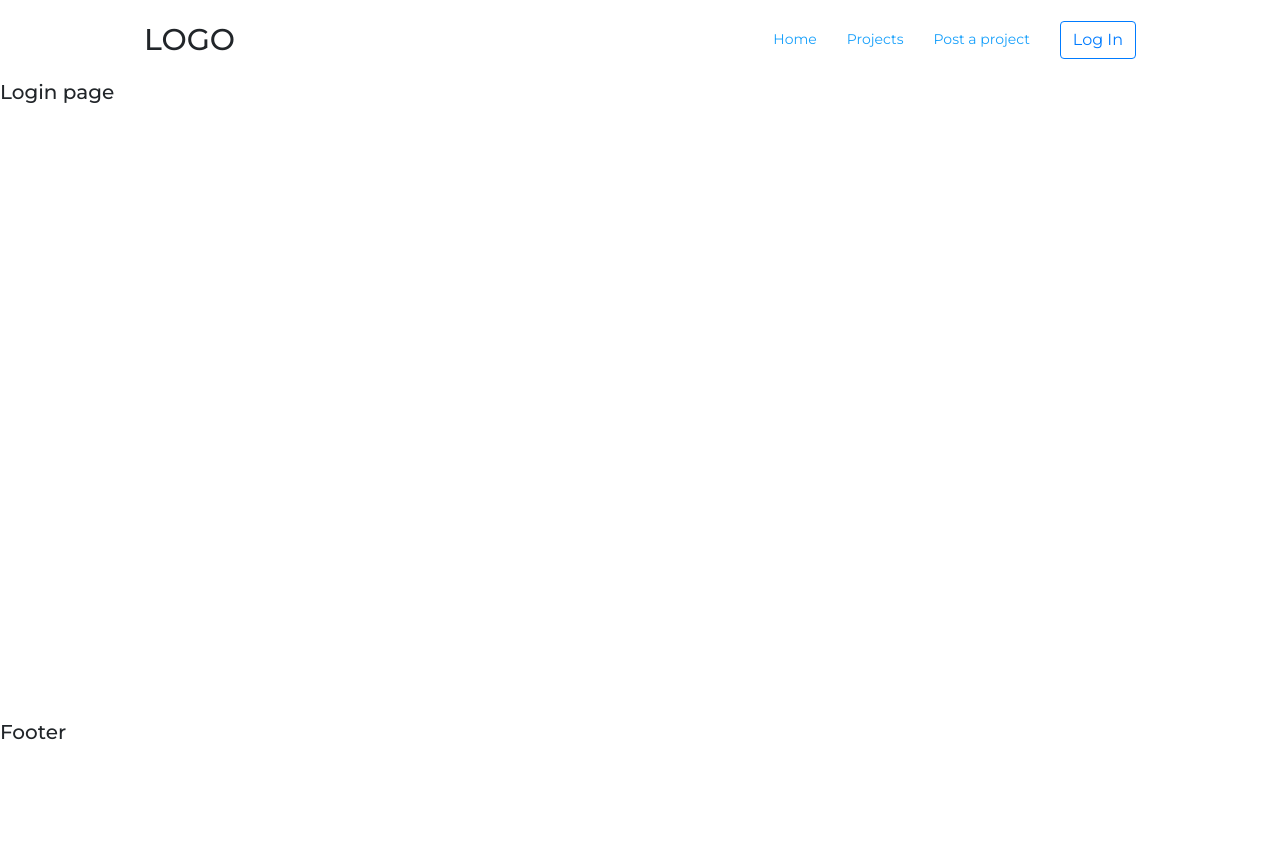
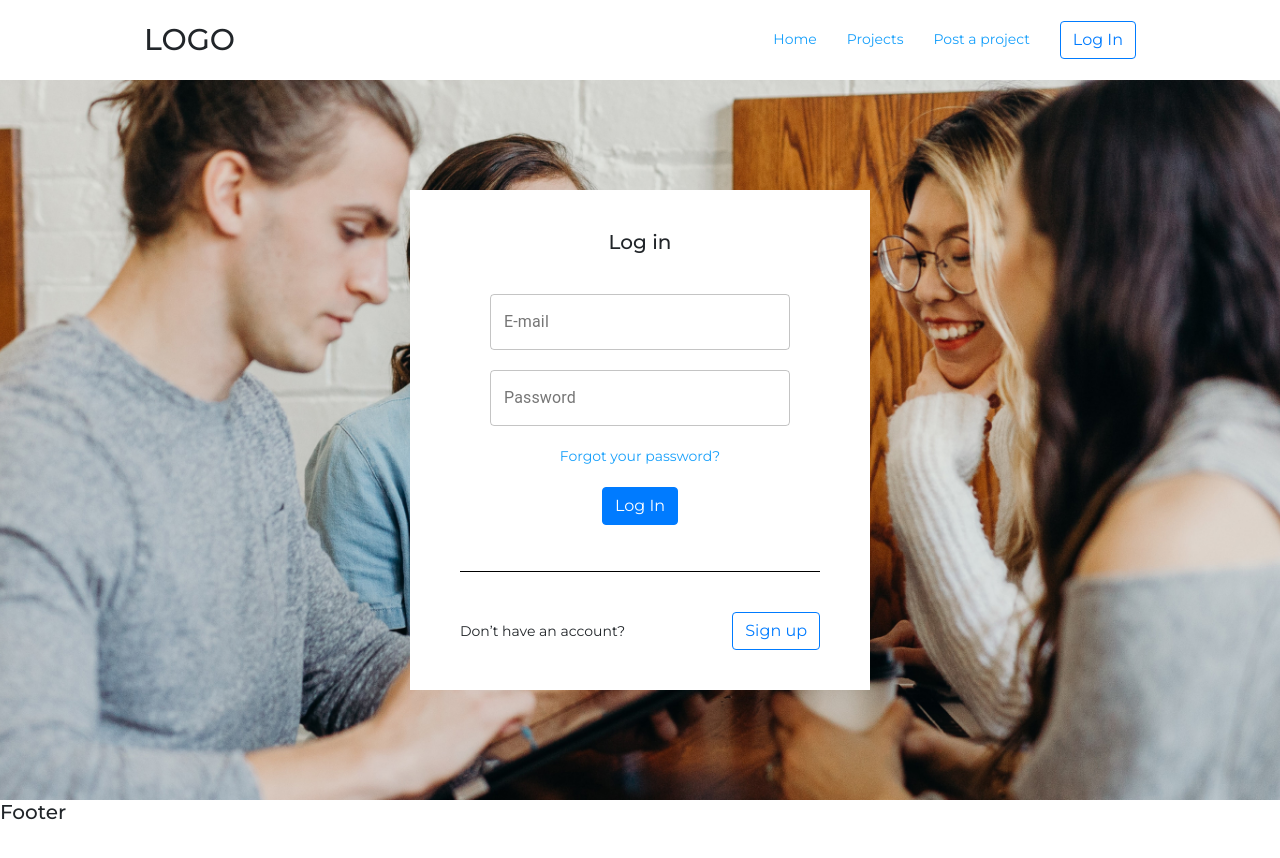
Before and after one commit to bolbatart/bbd-client, a React (Create React App) app: page /login in a window 1280 px wide. Shown: the top 858 px of the page. Before the commit the page ends 800 px from the top, so only its background shows below. Built offline with nearby package versions, Linux system fonts and the light colour scheme.

Commit message:
login, register page's UI

```diff
--- a/package.json
+++ b/package.json
@@ -3,6 +3,7 @@
   "version": "0.1.0",
   "private": true,
   "dependencies": {
+    "@material-ui/core": "^4.11.3",
     "@testing-library/jest-dom": "^5.11.10",
     "@testing-library/react": "^11.2.5",
     "@testing-library/user-event": "^12.8.3",
--- /dev/null
+++ b/src/components/Backgrounds/AuthBackground.tsx
@@ -0,0 +1,27 @@
+import React from "react";
+import styled from "styled-components";
+import BackgroundImage from "assets/images/authbc.jpg";
+
+interface IProps extends IStyledProps {}
+
+const AuthBackground: React.FC<IProps> = (props) => {
+  return (
+    <StyledAuthBackground image={props.image}>
+      {props.children}
+    </StyledAuthBackground>
+  );
+};
+
+export default AuthBackground;
+
+interface IStyledProps {
+  image: string;
+}
+
+const StyledAuthBackground = styled.div<IStyledProps>`
+  min-height: calc(100vh - 80px);
+  background: url(${(props) => props.image}) center / cover no-repeat;
+  display: flex;
+  align-items: center;
+  justify-content: center;
+`;
--- a/src/pages/Login.tsx
+++ b/src/pages/Login.tsx
@@ -1,14 +1,152 @@
 import React from "react";
 import styled from "styled-components";
+import { useHistory } from "react-router-dom";
+import { routePaths } from "services/router/routes";
+
+import BackgroundImage from "assets/images/authbc.jpg";
+
+import AuthBackground from "components/Backgrounds/AuthBackground";
+import TextField from "@material-ui/core/TextField";
+import { Button } from "reactstrap";
 
 const Login: React.FC = () => {
+  const history = useHistory();
+
+  function onRegister() {
+    history.push(routePaths.register);
+  }
+
   return (
-    <StyledLogin>
-      <h4>Login page</h4>
-    </StyledLogin>
+    <AuthBackground image={BackgroundImage}>
+      {/* Dialog's container */}
+      <StyledLogin>
+        {/* Dialog */}
+        <div className="ath__container">
+          {/* Form section */}
+          <div className="ath-form__wrapper">
+            <h4>Log in</h4>
+
+            <form className="ath-form">
+              <div className="ath-form__item">
+                <TextField
+                  id="outlined-basic"
+                  label="E-mail"
+                  variant="outlined"
+                />
+              </div>
+
+              <div className="ath-form__item">
+                <TextField
+                  id="outlined-basic"
+                  label="Password"
+                  variant="outlined"
+                  type="password"
+                />
+              </div>
+
+              <span className="ath-form__fpw">Forgot your password?</span>
+
+              <Button color="primary" type="button">
+                Log In
+              </Button>
+            </form>
+          </div>
+          {/* Footer section */}
+          <div className="ath-footer">
+            <div className="ath-footer__content">
+              <span>Don’t have an account?</span>
+              <Button
+                outline
+                color="primary"
+                type="button"
+                onClick={onRegister}
+              >
+                Sign up
+              </Button>
+            </div>
+          </div>
+        </div>
+      </StyledLogin>
+    </AuthBackground>
   );
 };
 
 export default Login;
 
-const StyledLogin = styled.div``;
+const StyledLogin = styled.div`
+  display: flex;
+  margin: 60px 0;
+
+  .ath {
+    &__container {
+      width: 460px;
+      background: white;
+    }
+
+    &-form {
+      &__wrapper {
+        padding: 40px 80px 46px;
+        display: flex;
+        flex-direction: column;
+        align-items: center;
+
+        h4 {
+          margin-bottom: 20px;
+        }
+      }
+
+      display: flex;
+      flex-direction: column;
+      align-items: center;
+      width: 100%;
+
+      &__item {
+        margin-top: 20px;
+
+        &,
+        > div {
+          width: 100%;
+        }
+      }
+      //
+      &__fpw {
+        margin: 20px 0;
+        display: block;
+        color: #18a0fb;
+      }
+    }
+    //
+    &-footer {
+      margin: 0 50px 40px;
+      border-top: 1px solid black;
+      &__content {
+        padding-top: 40px;
+        display: flex;
+        align-items: center;
+        justify-content: space-between;
+      }
+    }
+  }
+
+  @media (max-width: 520px) {
+    .ath__container {
+      width: 100%;
+    }
+  }
+
+  @media (max-width: 400px) {
+    .ath-form__wrapper {
+      padding-left: 40px;
+      padding-right: 40px;
+    }
+
+    .ath-footer {
+      &__content {
+        flex-direction: column;
+        > span {
+          margin-bottom: 20px;
+        }
+      }
+    }
+  }
+`;
--- a/src/pages/Register.tsx
+++ b/src/pages/Register.tsx
@@ -1,14 +1,161 @@
 import React from "react";
 import styled from "styled-components";
+import { useHistory } from "react-router-dom";
+import { routePaths } from "services/router/routes";
+
+import BackgroundImage from "assets/images/authbc.jpg";
+
+import AuthBackground from "components/Backgrounds/AuthBackground";
+import TextField from "@material-ui/core/TextField";
+import { Button } from "reactstrap";
 
 const Register: React.FC = () => {
+  const history = useHistory();
+
+  function onLogin() {
+    history.push(routePaths.login);
+  }
+
   return (
-    <StyledRegister>
-      <h4>Registration page</h4>
-    </StyledRegister>
+    <AuthBackground image={BackgroundImage}>
+      {/* Dialog's container */}
+      <StyledRegister>
+        {/* Dialog */}
+        <div className="ath__container">
+          {/* Footer section */}
+          <div className="ath-footer">
+            <div className="ath-footer__content">
+              <span>Already have an account?</span>
+              <Button outline color="primary" type="button" onClick={onLogin}>
+                Log in
+              </Button>
+            </div>
+          </div>
+
+          {/* Form section */}
+          <div className="ath-form__wrapper">
+            <h4>Sign up</h4>
+
+            <form className="ath-form">
+              <div className="ath-form__item">
+                <TextField
+                  id="outlined-basic"
+                  label="First name"
+                  variant="outlined"
+                />
+              </div>
+
+              <div className="ath-form__item">
+                <TextField
+                  id="outlined-basic"
+                  label="Last name"
+                  variant="outlined"
+                />
+              </div>
+
+              <div className="ath-form__item">
+                <TextField
+                  id="outlined-basic"
+                  label="E-mail"
+                  variant="outlined"
+                />
+              </div>
+
+              <div className="ath-form__item">
+                <TextField
+                  id="outlined-basic"
+                  label="Password"
+                  type="password"
+                  variant="outlined"
+                />
+              </div>
+
+              <Button color="primary" type="button">
+                Create an account
+              </Button>
+            </form>
+          </div>
+        </div>
+      </StyledRegister>
+    </AuthBackground>
   );
 };
 
 export default Register;
 
-const StyledRegister = styled.div``;
+const StyledRegister = styled.div`
+  display: flex;
+
+  margin: 60px 0;
+
+  .ath {
+    &__container {
+      width: 460px;
+      background: white;
+    }
+
+    &-form {
+      &__wrapper {
+        padding: 40px 80px 46px;
+        display: flex;
+        flex-direction: column;
+        align-items: center;
+
+        h4 {
+          margin-bottom: 20px;
+        }
+      }
+
+      display: flex;
+      flex-direction: column;
+      align-items: center;
+      width: 100%;
+
+      &__item {
+        margin-top: 20px;
+
+        &:nth-last-child(2) {
+          margin-bottom: 40px;
+        }
+
+        &,
+        > div {
+          width: 100%;
+        }
+      }
+    }
+
+    &-footer {
+      margin: 40px 50px 0;
+      border-bottom: 1px solid black;
+      &__content {
+        padding-bottom: 40px;
+        display: flex;
+        align-items: center;
+        justify-content: space-between;
+      }
+    }
+  }
+
+  @media (max-width: 520px) {
+    .ath__container {
+      width: 100%;
+    }
+  }
+
+  @media (max-width: 400px) {
+    .ath-form__wrapper {
+      padding-left: 40px;
+      padding-right: 40px;
+    }
+
+    .ath-footer {
+      &__content {
+        flex-direction: column;
+        > span {
+          margin-bottom: 20px;
+        }
+      }
+    }
+  }
+`;
```
Also changed, not shown: src/assets/images/authbc.jpg (added), 1 other file (tests, documents, lock files or other folders).
